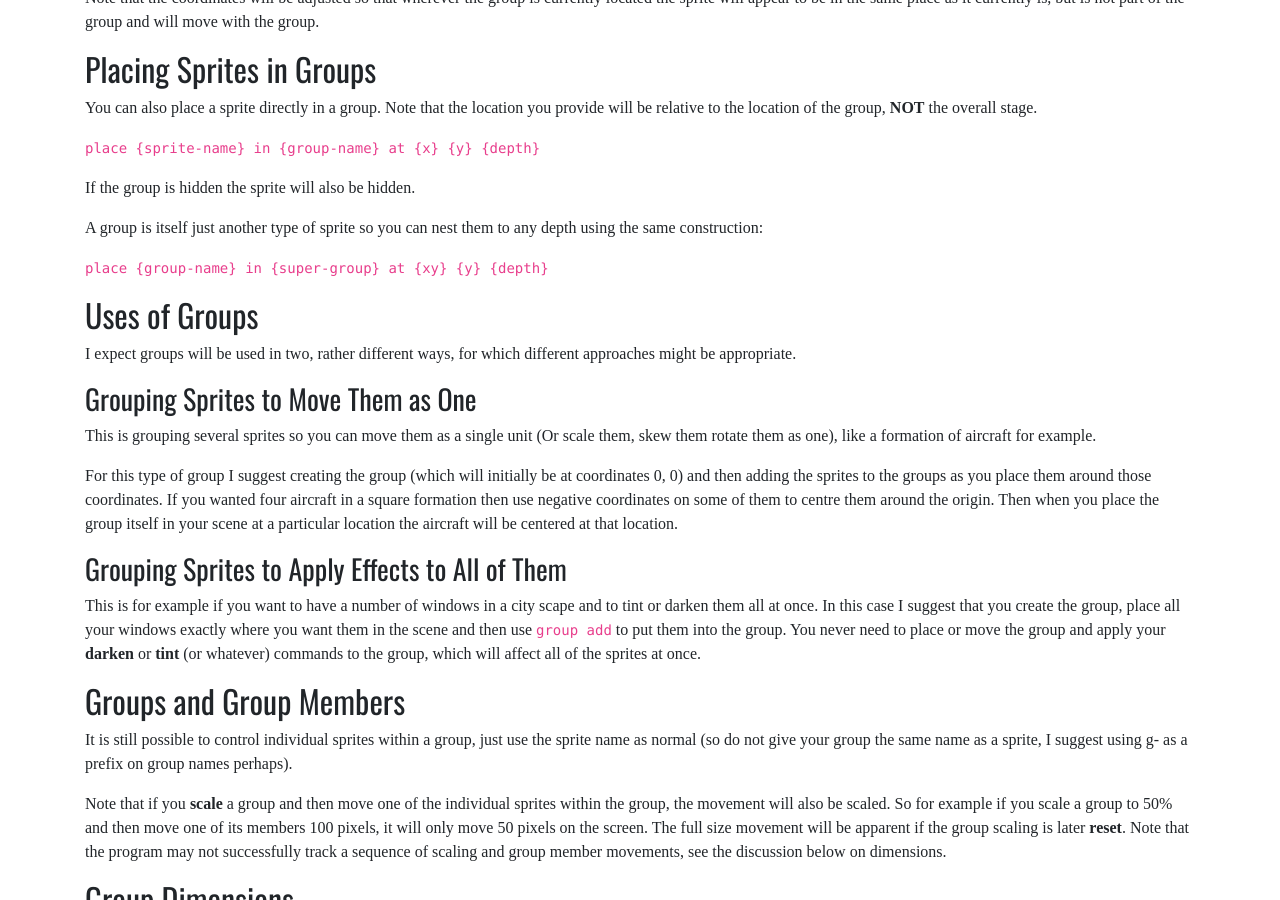
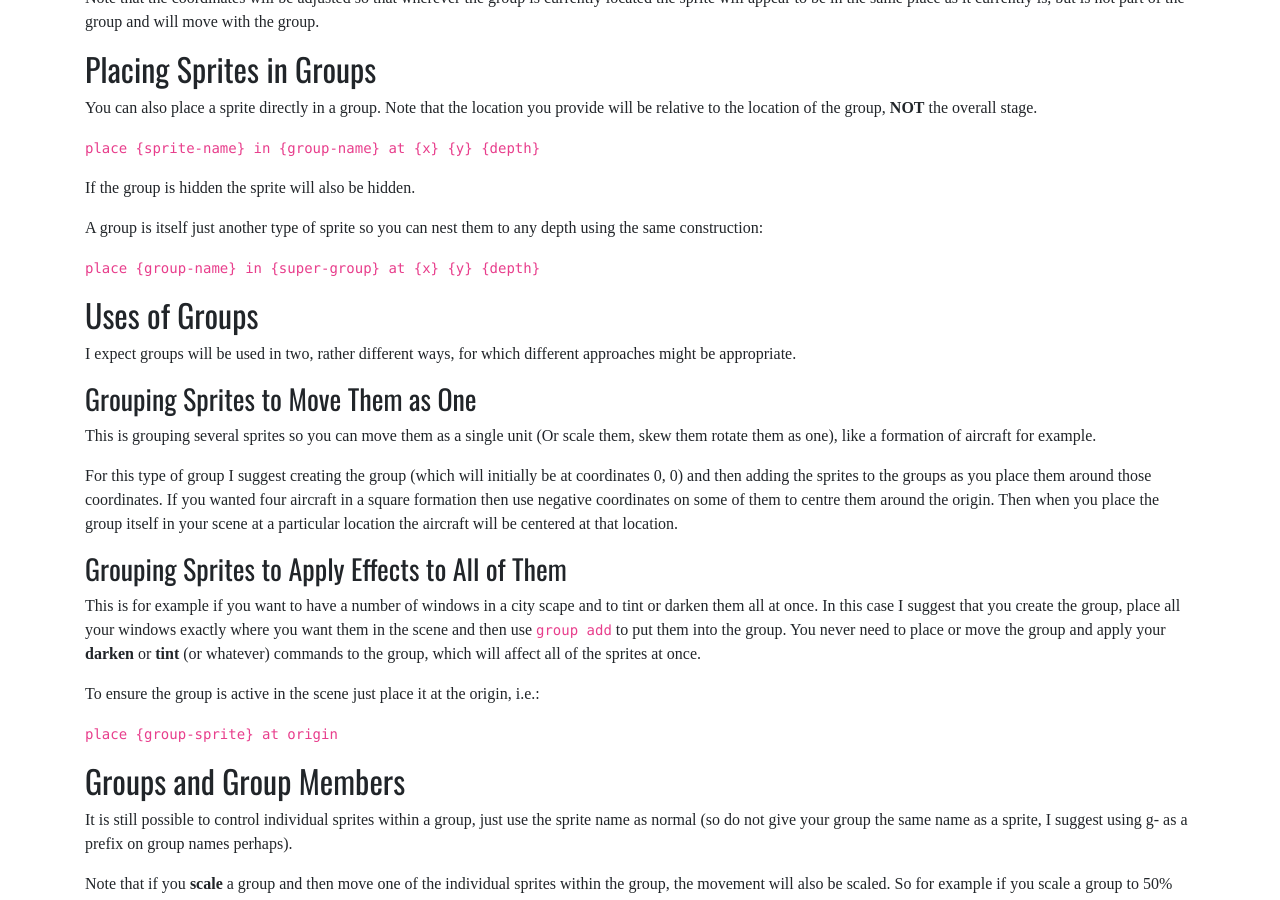
Before and after one commit to karlwilcox/slowglass-js, a Jekyll site: the page built from docs/advanced/groups.md, in a window 1280 px wide and 900 px high, scrolled down 545 px. Built offline with Jekyll 4.4.1, drawn with Linux system fonts in a browser that asks for light colours; nearby versions of some CDN libraries; some web fonts are replaced; some of the changed text lies outside the part shown.

```diff
--- a/_layouts/slowglass.html
+++ b/_layouts/slowglass.html
@@ -88,7 +88,7 @@
                         </div>
                     </li>
                     <li class="nav-item">
-                        <a class="nav-link" href="/docs/hints-tips.html">Hints &amp; Tips</a>
+                        <a class="nav-link" href="/docs/issues-hints.html">Issues &amp; Hints</a>
                     </li>
                     <li class="nav-item">
                         <a class="nav-link" href="/docs/reference.html">Quick Reference</a>
--- a/docs/advanced/groups.md
+++ b/docs/advanced/groups.md
@@ -36,7 +36,7 @@
 A group is itself just another type of sprite so you can nest them
 to any depth using the same construction:
 
-`place {group-name} in {super-group} at {xy} {y} {depth}`
+`place {group-name} in {super-group} at {x} {y} {depth}`
 
 ## Uses of Groups
 
@@ -65,6 +65,11 @@
 group. You never need to place or move the group and apply your
 **darken** or **tint** (or whatever) commands to the group, which
 will affect all of the sprites at once.
+
+To ensure the group is active in the scene just place it at
+the origin, i.e.:
+
+`place {group-sprite} at origin`
 
 ## Groups and Group Members
 
--- a/src/scene.js
+++ b/src/scene.js
@@ -924,7 +924,6 @@
                     sgSprite.setVisibility(false);
                     sgSprite.tags.addTag(wordList.getTags());
                     this.sprites.push(sgSprite);
-                    // actionGroup.suspend("newSprite", actionIndex);
                 }
                 break;
 
@@ -2250,7 +2249,7 @@
                     const newScene = new Scene(sceneText, activeName);
                     newScene.parameters = params;
                     Scene.manageLifecycle(newScene, constants.SCENE_MAKE_RUNNABLE);
-                    actionGroup.suspend("newScene", actionIndex);
+                    actionGroup.suspend("newScene", actionIndex, newScene);
                 }
                 break;
 
--- a/src/sgsprite.js
+++ b/src/sgsprite.js
@@ -52,6 +52,7 @@
         this.piImage = await PIXI.Assets.load(this.url);
         this.loading = false;
         if (this.callback) {
+            // Globals.log.report(`Image ${this.name} loaded`);
             this.callback(-1);
         }
         this.width = this.piImage.width;
@@ -71,7 +72,6 @@
                 for ( let j = 0; j < Globals.scenes[i].images.length; j++ ) {
                     if (Globals.scenes[i].images[j].name == name) {
                         if (Globals.scenes[i].images[j].loading) {
-                            return("loading");
                         } else {
                             return(Globals.scenes[i].images[j]);
                         }
```
Also changed, not shown: docs/issues-hints.md (added, +34 -0 lines), src/main.js (+18 -10 lines), tests/scene-start.txt (+3 -0 lines).
